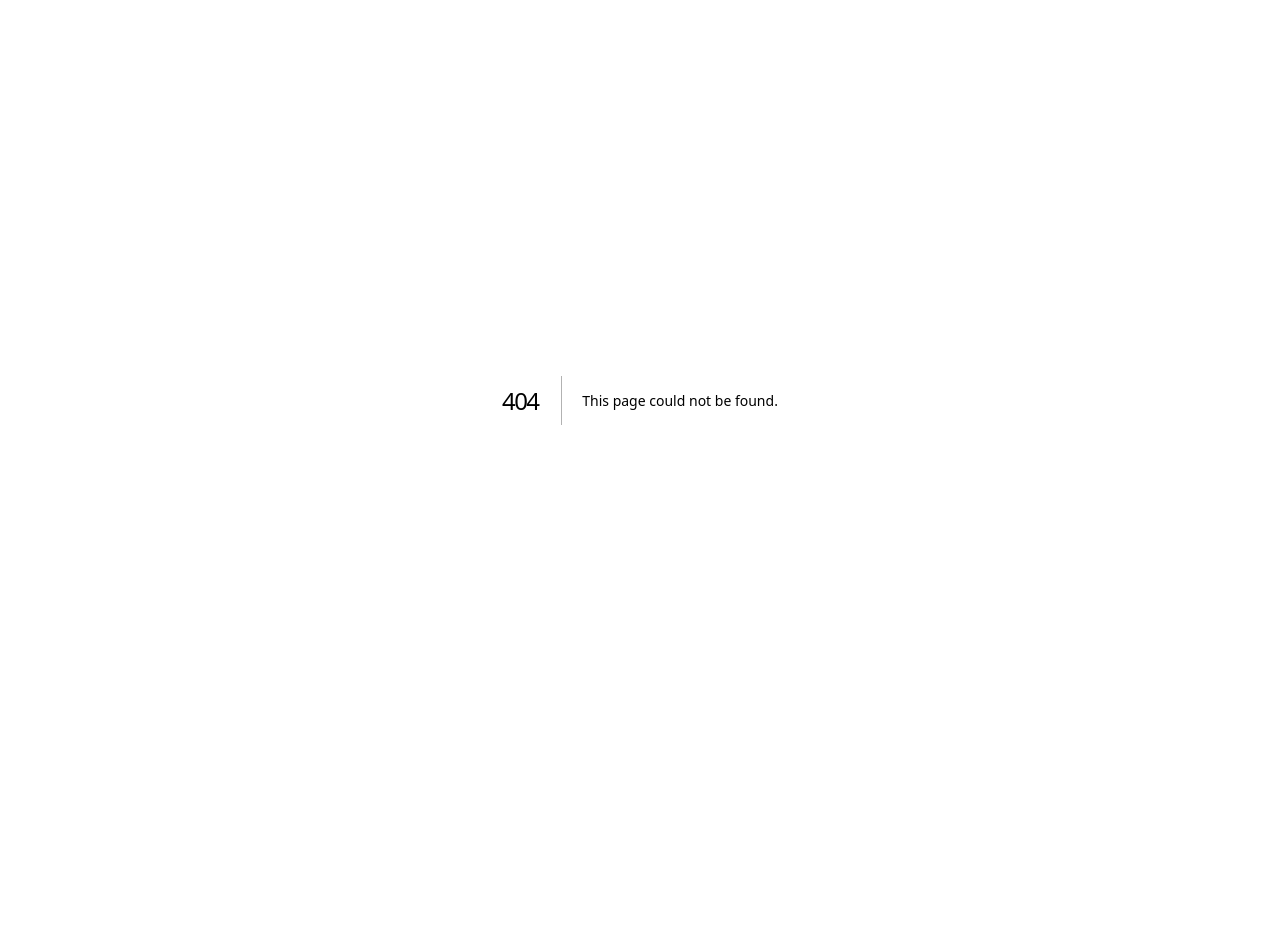
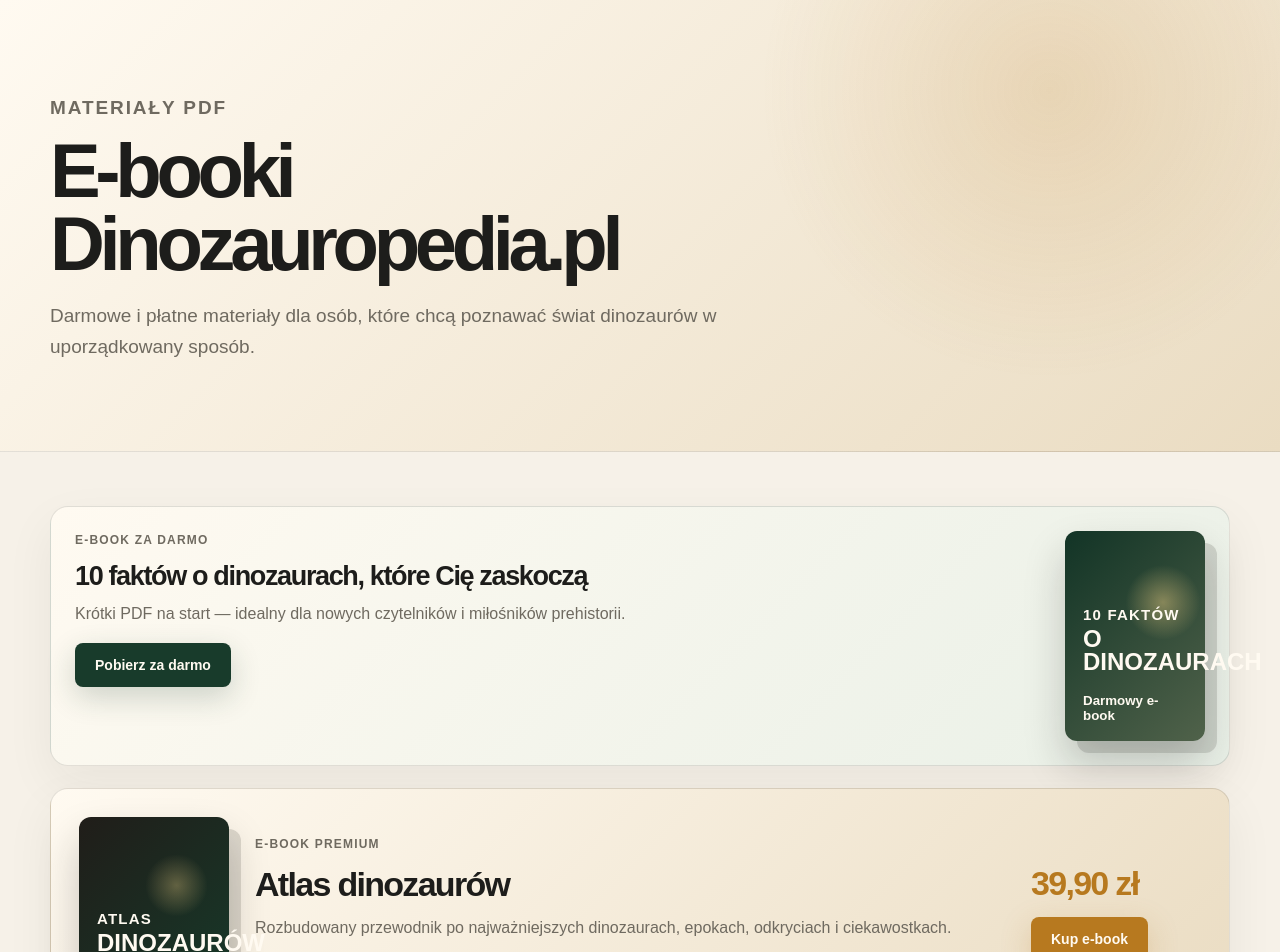
Before and after one commit to dinozauropedia/dinazauropedia, a Next.js app: page /e-booki in a window 1280 px wide. Before the commit this address had no page. Shown: the top 952 px of the page. Before the commit the page ends 800 px from the top, so only its background shows below. Built offline with nearby package versions, Linux system fonts and the light colour scheme.

Commit message:
Add basic subpages

```diff
--- /dev/null
+++ b/app/e-booki/page.tsx
@@ -0,0 +1,69 @@
+export default function EbooksPage() {
+  return (
+    <main>
+      <section className="subpage-hero">
+        <div className="container">
+          <p className="eyebrow">Materiały PDF</p>
+          <h1>E-booki Dinozauropedia.pl</h1>
+          <p>
+            Darmowe i płatne materiały dla osób, które chcą poznawać świat
+            dinozaurów w uporządkowany sposób.
+          </p>
+        </div>
+      </section>
+
+      <section className="section">
+        <div className="container ebooks-grid">
+          <article className="free-ebook-box">
+            <div>
+              <p className="eyebrow">E-book za darmo</p>
+              <h2>10 faktów o dinozaurach, które Cię zaskoczą</h2>
+              <p>
+                Krótki PDF na start — idealny dla nowych czytelników i
+                miłośników prehistorii.
+              </p>
+              <a className="primary-button" href="#">
+                Pobierz za darmo
+              </a>
+            </div>
+
+            <div className="book-cover free-cover">
+              <span>10 FAKTÓW</span>
+              <strong>O DINOZAURACH</strong>
+              <small>Darmowy e-book</small>
+            </div>
+          </article>
+
+          <article className="premium-box ebook-premium-page">
+            <div className="book-cover premium-cover">
+              <span>ATLAS</span>
+              <strong>DINOZAURÓW</strong>
+              <small>Dinozauropedia.pl</small>
+            </div>
+
+            <div className="premium-content">
+              <p className="eyebrow">E-book premium</p>
+              <h2>Atlas dinozaurów</h2>
+              <p>
+                Rozbudowany przewodnik po najważniejszych dinozaurach, epokach,
+                odkryciach i ciekawostkach.
+              </p>
+              <div className="features">
+                <span>120+ stron</span>
+                <span>50+ gatunków</span>
+                <span>PDF</span>
+              </div>
+            </div>
+
+            <div className="price-box">
+              <strong>39,90 zł</strong>
+              <a className="gold-button" href="#">
+                Kup e-book
+              </a>
+            </div>
+          </article>
+        </div>
+      </section>
+    </main>
+  );
+}
--- a/app/globals.css
+++ b/app/globals.css
@@ -668,3 +668,143 @@
     align-items: flex-start;
   }
 }
+.subpage-hero {
+  padding: 92px 0 70px;
+  background:
+    radial-gradient(circle at 82% 20%, rgba(183, 121, 31, 0.16), transparent 26%),
+    linear-gradient(135deg, #fffaf1, #eadcc2);
+  border-bottom: 1px solid var(--border);
+}
+
+.subpage-hero h1 {
+  max-width: 820px;
+  margin-bottom: 20px;
+  font-size: clamp(46px, 7vw, 76px);
+  line-height: 0.95;
+  letter-spacing: -0.07em;
+}
+
+.subpage-hero p {
+  max-width: 720px;
+  color: var(--muted);
+  font-size: 19px;
+  line-height: 1.65;
+}
+
+.species-grid {
+  display: grid;
+  grid-template-columns: repeat(4, minmax(0, 1fr));
+  gap: 18px;
+}
+
+.species-card {
+  padding: 24px;
+  border: 1px solid var(--border);
+  border-radius: 18px;
+  background: var(--surface);
+  box-shadow: 0 18px 50px rgba(29, 29, 27, 0.06);
+}
+
+.species-icon {
+  width: 42px;
+  height: 42px;
+  display: grid;
+  place-items: center;
+  margin-bottom: 18px;
+  border: 2px solid var(--green);
+  border-radius: 50%;
+  color: var(--green);
+}
+
+.species-card h2 {
+  margin-bottom: 10px;
+  font-size: 22px;
+  letter-spacing: -0.04em;
+}
+
+.species-card p {
+  color: var(--muted);
+  line-height: 1.55;
+}
+
+.species-card a {
+  color: var(--green);
+  font-weight: 900;
+}
+
+.ebooks-grid {
+  display: grid;
+  gap: 22px;
+}
+
+.ebook-premium-page {
+  margin-top: 0;
+}
+
+.news-list-page {
+  display: grid;
+  gap: 18px;
+}
+
+.news-page-card {
+  display: grid;
+  grid-template-columns: 180px 1fr;
+  gap: 24px;
+  padding: 24px;
+  border: 1px solid var(--border);
+  border-radius: 18px;
+  background: var(--surface);
+}
+
+.news-page-card .news-thumb {
+  width: 100%;
+  height: 130px;
+}
+
+.news-page-card h2 {
+  margin-bottom: 10px;
+  font-size: 28px;
+  letter-spacing: -0.05em;
+}
+
+.news-page-card p {
+  color: var(--muted);
+  line-height: 1.6;
+}
+
+.about-content {
+  max-width: 820px;
+}
+
+.about-content h2 {
+  margin: 0 0 12px;
+  font-size: 34px;
+  letter-spacing: -0.05em;
+}
+
+.about-content p {
+  margin-bottom: 32px;
+  color: var(--muted);
+  font-size: 18px;
+  line-height: 1.75;
+}
+
+@media (max-width: 1000px) {
+  .species-grid {
+    grid-template-columns: repeat(2, minmax(0, 1fr));
+  }
+
+  .news-page-card {
+    grid-template-columns: 1fr;
+  }
+}
+
+@media (max-width: 680px) {
+  .species-grid {
+    grid-template-columns: 1fr;
+  }
+
+  .subpage-hero {
+    padding: 64px 0 48px;
+  }
+}
```
Also changed, not shown: app/aktualnosci/page.tsx (added, +40 -0 lines), app/artykuly/page.tsx (added, +61 -0 lines), app/gatunki/page.tsx (added, +44 -0 lines), app/o-nas/page.tsx (added, +33 -0 lines), app/page.tsx (+7 -7 lines), app/sklep/page.tsx (added).
